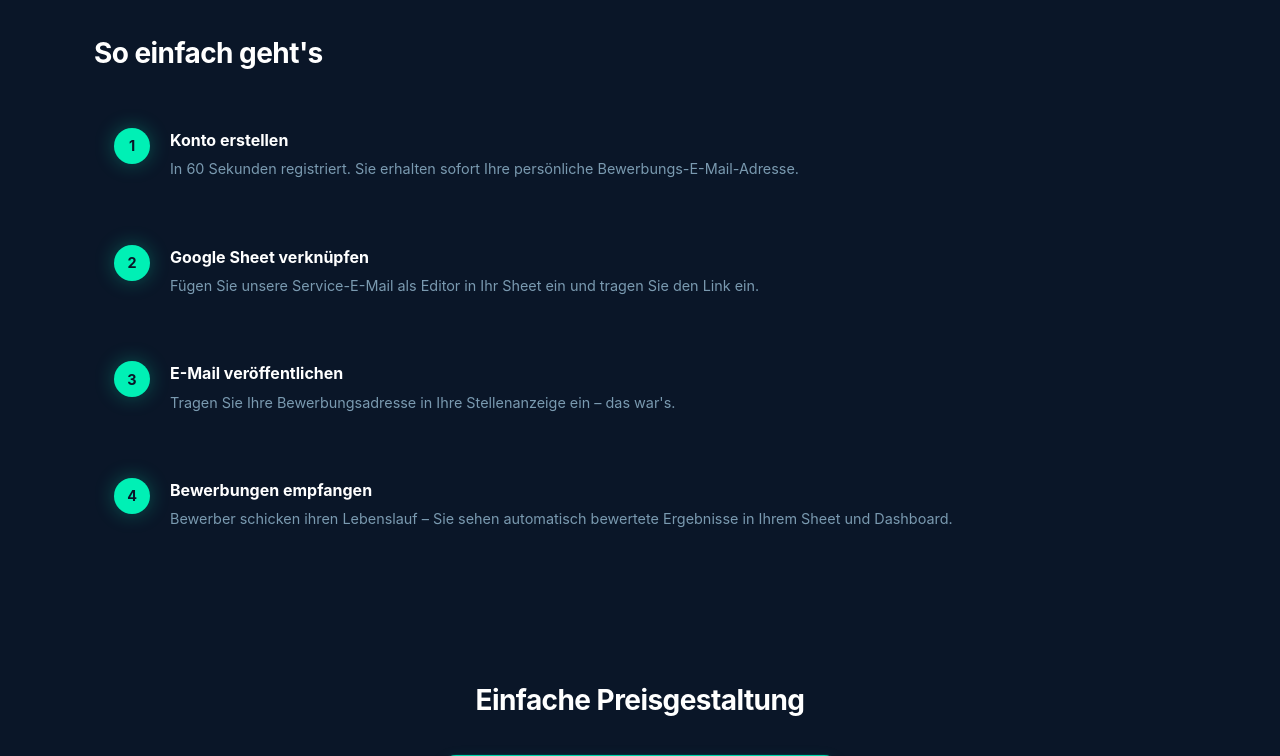
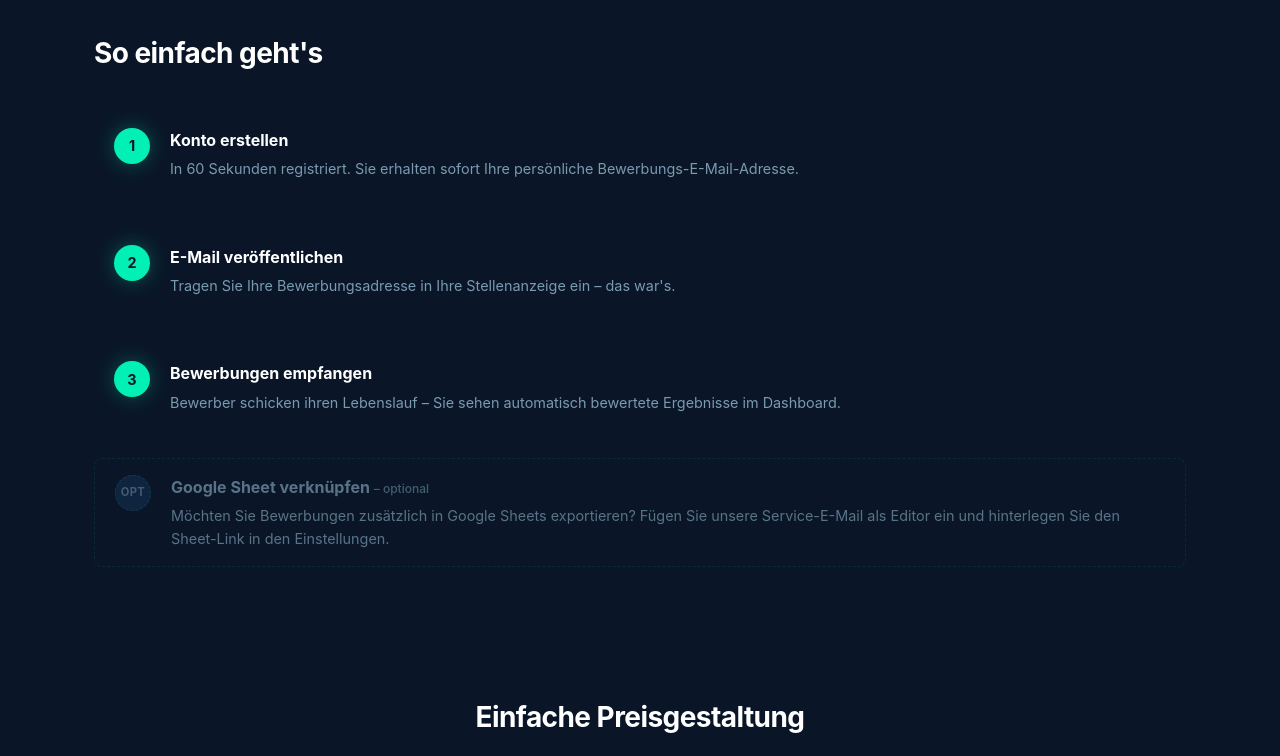
Before and after one commit to budsxbach/bewerbercheck-pro, a Flask app: page /start in a window 1280 px wide. Shown: the part 1245-2001 px from the top of the page. Run offline with Flask 3, Linux system fonts and the light colour scheme; some libraries are stand-ins or nearby versions.

Commit message:
UX: Google Sheet als optionalen Schritt kennzeichnen
Schritt 2 (Google Sheet) aus der Pflicht-Reihenfolge entfernt.
E-Mail veröffentlichen → Schritt 2, Bewerbungen empfangen → Schritt 3.
Google Sheet als visuell gedimmter optionaler Hinweis am Ende der Liste.

Co-Authored-By: Claude Sonnet 4.6 <noreply@anthropic.com>

```diff
--- a/templates/landing.html
+++ b/templates/landing.html
@@ -89,22 +89,22 @@
         <li>
             <span class="step-number">2</span>
             <div>
-                <strong>Google Sheet verknüpfen</strong>
-                <p>Fügen Sie unsere Service-E-Mail als Editor in Ihr Sheet ein und tragen Sie den Link ein.</p>
+                <strong>E-Mail veröffentlichen</strong>
+                <p>Tragen Sie Ihre Bewerbungsadresse in Ihre Stellenanzeige ein – das war's.</p>
             </div>
         </li>
         <li>
             <span class="step-number">3</span>
             <div>
-                <strong>E-Mail veröffentlichen</strong>
-                <p>Tragen Sie Ihre Bewerbungsadresse in Ihre Stellenanzeige ein – das war's.</p>
+                <strong>Bewerbungen empfangen</strong>
+                <p>Bewerber schicken ihren Lebenslauf – Sie sehen automatisch bewertete Ergebnisse im Dashboard.</p>
             </div>
         </li>
-        <li>
-            <span class="step-number">4</span>
+        <li style="opacity:.7; border: 1px dashed var(--gray-200); border-radius: var(--radius-sm); padding: 1rem 1.25rem;">
+            <span style="flex-shrink:0; width:2.25rem; height:2.25rem; border-radius:50%; background:var(--bg-elevated); border:1px dashed var(--gray-300); color:var(--gray-400); display:flex; align-items:center; justify-content:center; font-size:.7rem; font-weight:700; letter-spacing:.03em;">OPT</span>
             <div>
-                <strong>Bewerbungen empfangen</strong>
-                <p>Bewerber schicken ihren Lebenslauf – Sie sehen automatisch bewertete Ergebnisse in Ihrem Sheet und Dashboard.</p>
+                <strong style="color:var(--gray-500);">Google Sheet verknüpfen <span style="font-size:.75rem; font-weight:500; color:var(--gray-400);">– optional</span></strong>
+                <p>Möchten Sie Bewerbungen zusätzlich in Google Sheets exportieren? Fügen Sie unsere Service-E-Mail als Editor ein und hinterlegen Sie den Sheet-Link in den Einstellungen.</p>
             </div>
         </li>
     </ol>
```
